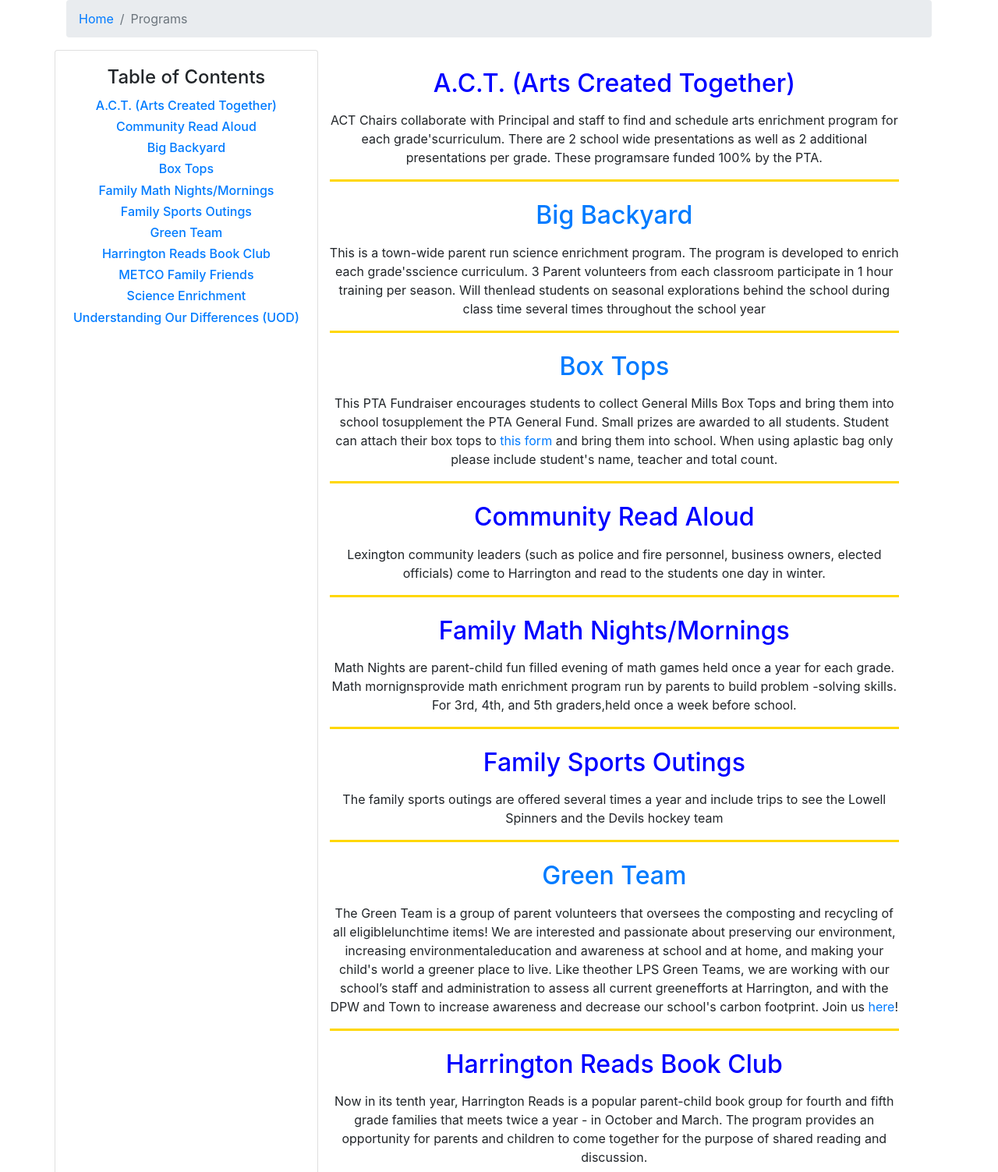
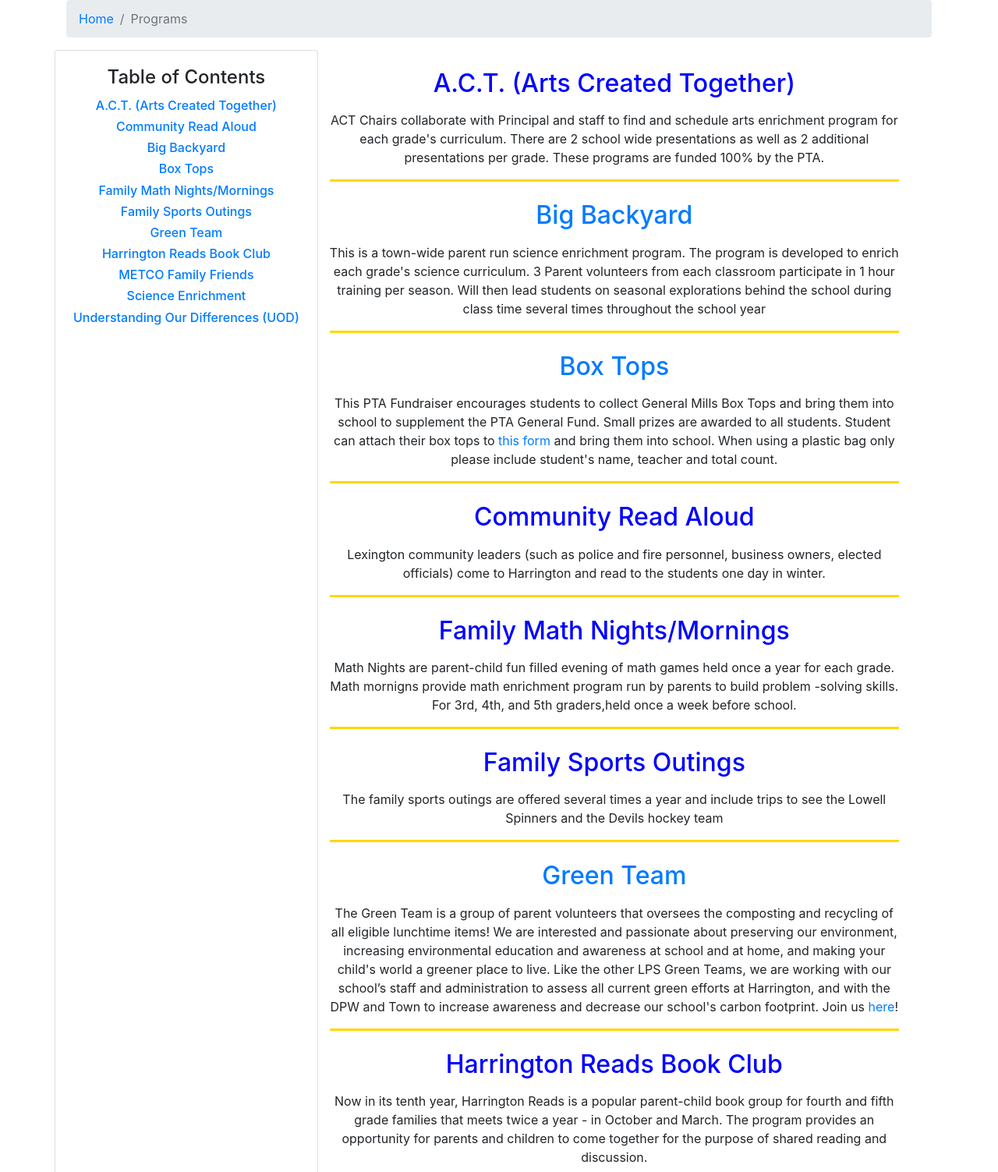
Before and after one commit to lindachen1/Harrington-Website, a website: page programs.html in a window 1280 px wide. Shown: the part 163-1666 px from the top of the page at 78% size. Drawn offline with Linux system fonts and the light colour scheme.

Commit message:
Added missing spaces between words

```diff
--- a/programs.html
+++ b/programs.html
@@ -84,17 +84,17 @@
 			<div class="col-lg-8">
 				<center>
 					<h2 style="color:blue;" class="mt-4 mb-3"><span id="act"></span>A.C.T. (Arts Created Together)</h2>
-					<p>ACT Chairs collaborate with Principal and staff to find and schedule arts enrichment program for each grade'scurriculum. There are 2 school wide presentations as well as 2 additional presentations per grade. These programsare funded 100% by the PTA.</p>
+					<p>ACT Chairs collaborate with Principal and staff to find and schedule arts enrichment program for each grade's curriculum. There are 2 school wide presentations as well as 2 additional presentations per grade. These programs are funded 100% by the PTA.</p>
 				</center>
 				<hr style="width:100%;color:gold;height:3px;background-color:gold;border-width:0px">
 				<center>
 					<h2 style="color:blue;" class="mt-4 mb-3"><a href="https://sites.google.com/lexingtonma.org/harringtonbigbackyardprogram"><span id="backyard"></span>Big Backyard</a></h2>
-					<p>This is a town-wide parent run science enrichment program. The program is developed to enrich each grade'sscience curriculum. 3 Parent volunteers from each classroom participate in 1 hour training per season. Will thenlead students on seasonal explorations behind the school during class time several times throughout the school year</p>
+					<p>This is a town-wide parent run science enrichment program. The program is developed to enrich each grade's science curriculum. 3 Parent volunteers from each classroom participate in 1 hour training per season. Will then lead students on seasonal explorations behind the school during class time several times throughout the school year</p>
 				</center>
 				<hr style="width:100%;color:gold;height:3px;background-color:gold;border-width:0px">
 				<center>
 					<h2 style="color:blue;" class="mt-4 mb-3"><a href="http://hrptsa.lexingtonma.org/forms/boxtop.pdf" target="_blank"><span id="box"></span>Box Tops</a></h2>
-					<p>This PTA Fundraiser encourages students to collect General Mills Box Tops and bring them into school tosupplement the PTA General Fund. Small prizes are awarded to all students. Student can attach their box tops to <a href="http://hrptsa.lexingtonma.org/forms/boxtop.pdf" target="_blank">this form</a> and bring them into school. When using aplastic bag only please include student's name, teacher and total count.</p>
+					<p>This PTA Fundraiser encourages students to collect General Mills Box Tops and bring them into school to supplement the PTA General Fund. Small prizes are awarded to all students. Student can attach their box tops to <a href="http://hrptsa.lexingtonma.org/forms/boxtop.pdf" target="_blank">this form</a> and bring them into school. When using a plastic bag only please include student's name, teacher and total count.</p>
 
 				</center>
 				<hr style="width:100%;color:gold;height:3px;background-color:gold;border-width:0px">
@@ -106,7 +106,7 @@
 				<hr style="width:100%;color:gold;height:3px;background-color:gold;border-width:0px">
 				<center>
 					<h2 style="color:blue;" class="mt-4 mb-3"><span id="math"></span>Family Math Nights/Mornings</h2>
-					<p>Math Nights are parent-child fun filled evening of math games held once a year for each grade. Math mornignsprovide math enrichment program run by parents to build problem -solving skills. For 3rd, 4th, and 5th graders,held once a week before school.</p>
+					<p>Math Nights are parent-child fun filled evening of math games held once a year for each grade. Math mornigns provide math enrichment program run by parents to build problem -solving skills. For 3rd, 4th, and 5th graders,held once a week before school.</p>
 
 				</center>
 				<hr style="width:100%;color:gold;height:3px;background-color:gold;border-width:0px">
@@ -118,7 +118,7 @@
 				<hr style="width:100%;color:gold;height:3px;background-color:gold;border-width:0px">
 				<center>
 					<h2 style="color:blue;" class="mt-4 mb-3"><a href="https://sites.google.com/view/harringtongreenteam/home?authuser="><span id="green"></span>Green Team</a></h2>
-					<p>The Green Team is a group of parent volunteers that oversees the composting and recycling of all eligiblelunchtime items! We are interested and passionate about preserving our environment, increasing environmentaleducation and awareness at school and at home, and making your child's world a greener place to live. Like theother LPS Green Teams, we are working with our school’s staff and administration to assess all current greenefforts at Harrington, and with the DPW and Town to increase awareness and decrease our school's carbon footprint. Join us <a href="https://sites.google.com/view/harringtongreenteam/home?authuser=2">here</a>!</p>
+					<p>The Green Team is a group of parent volunteers that oversees the composting and recycling of all eligible lunchtime items! We are interested and passionate about preserving our environment, increasing environmental education and awareness at school and at home, and making your child's world a greener place to live. Like the other LPS Green Teams, we are working with our school’s staff and administration to assess all current green efforts at Harrington, and with the DPW and Town to increase awareness and decrease our school's carbon footprint. Join us <a href="https://sites.google.com/view/harringtongreenteam/home?authuser=2">here</a>!</p>
 
 				</center>
 				<hr style="width:100%;color:gold;height:3px;background-color:gold;border-width:0px">
```
